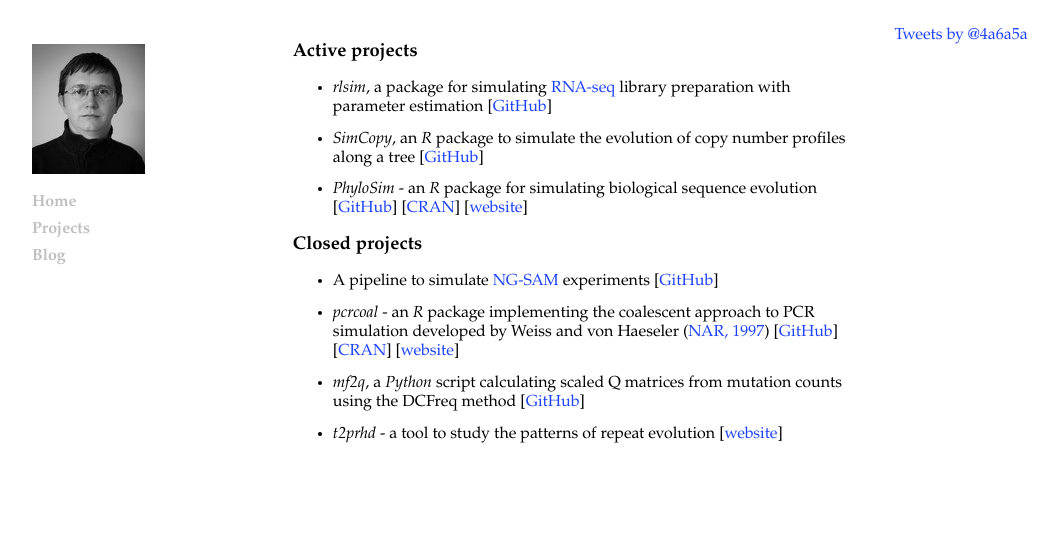
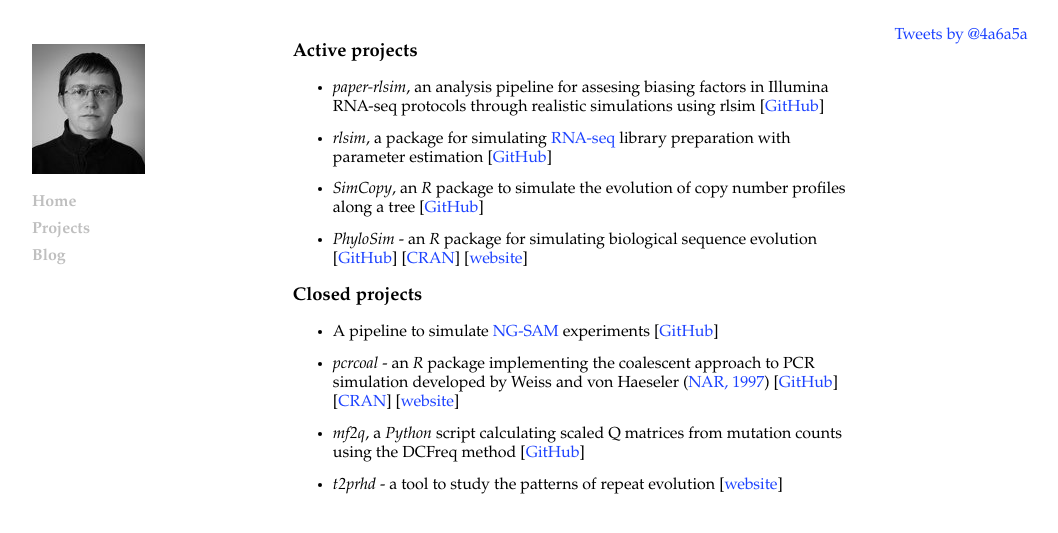
Before and after one commit to sbotond/sbotond.github.com, a Jekyll site: the page built from projects.md, in a window 1280 px wide. Shown: the top 533 px of the page, without its empty margins (32-1090 px from the left). Built offline with Jekyll 4.4.1, drawn with Linux system fonts in a browser that asks for light colours; Markdown is read by kramdown in place of the engine named in the settings; a script that is not in the unit is left out; comment, search, counter and statistics services are not loaded.

Commit message:
Added paper-rlsim to projects.

```diff
--- a/projects.md
+++ b/projects.md
@@ -4,6 +4,8 @@ title: Projects
 ---
 
 ## Active projects
+
+* *paper-rlsim*, an analysis pipeline for assesing biasing factors in Illumina RNA-seq protocols through realistic simulations using rlsim \[[GitHub](http://bit.ly/rlsim-pl)\]
 
 * *rlsim*, a package for simulating [RNA-seq](http://en.wikipedia.org/wiki/RNA-Seq) library preparation with parameter estimation \[[GitHub](http://bit.ly/rlsim-git)\]
 
```
